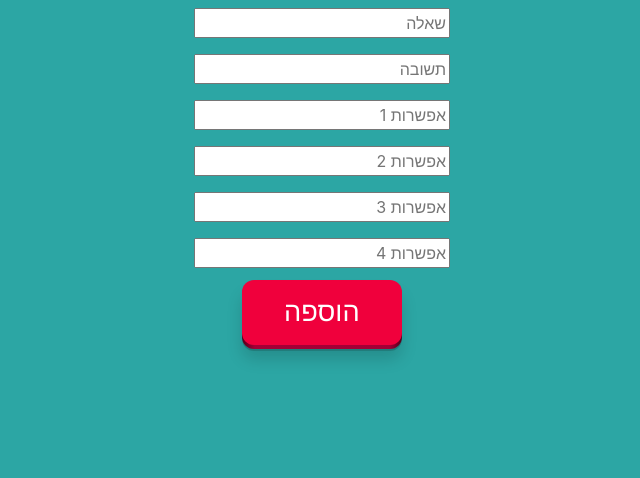
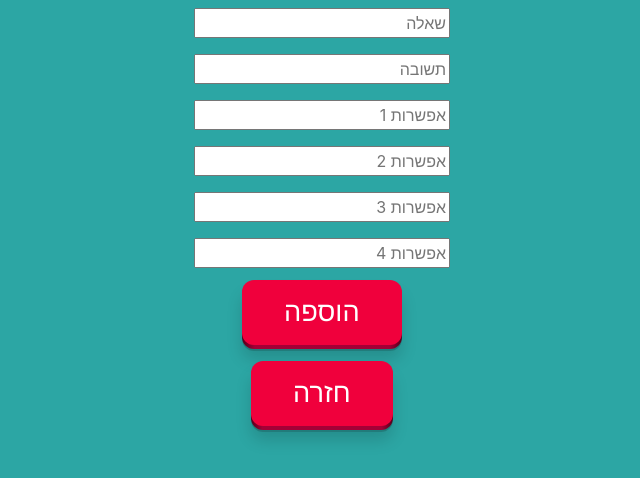
Before and after one commit to GiladShmueli/students_groups, a website: page add_question.html in a window 1280 px wide. Shown: the part 90-568 px from the top of the page, without its empty margins (318-958 px from the left). Drawn offline with nearby package versions, Linux system fonts and the light colour scheme; files that its build step writes are made by us from their sources; no server answers; files whose address does not match are found by name.

Commit message:
Add files via upload

```diff
--- a/add_question.html
+++ b/add_question.html
@@ -36,6 +36,14 @@
               </button>
             </form>
 
+            <button class="pushable" id="back">
+                <span class="shadow"></span>
+                <span class="edge"></span>
+                <span class="front">
+                חזרה
+                </span>
+                </button>
+
             <p id="res"></p>
 
             <div id="question-list"></div>
--- a/package.json
+++ b/package.json
@@ -1,5 +1,5 @@
 {
-  "name": "try7",
+  "name": "try8",
   "version": "1.0.0",
   "description": "",
   "main": "server.js",
```
Also changed, not shown: add_student.html (+8 -0 lines), signIn.html (+2 -2 lines), teacherp.html (+6 -1 lines), 1 other file.
